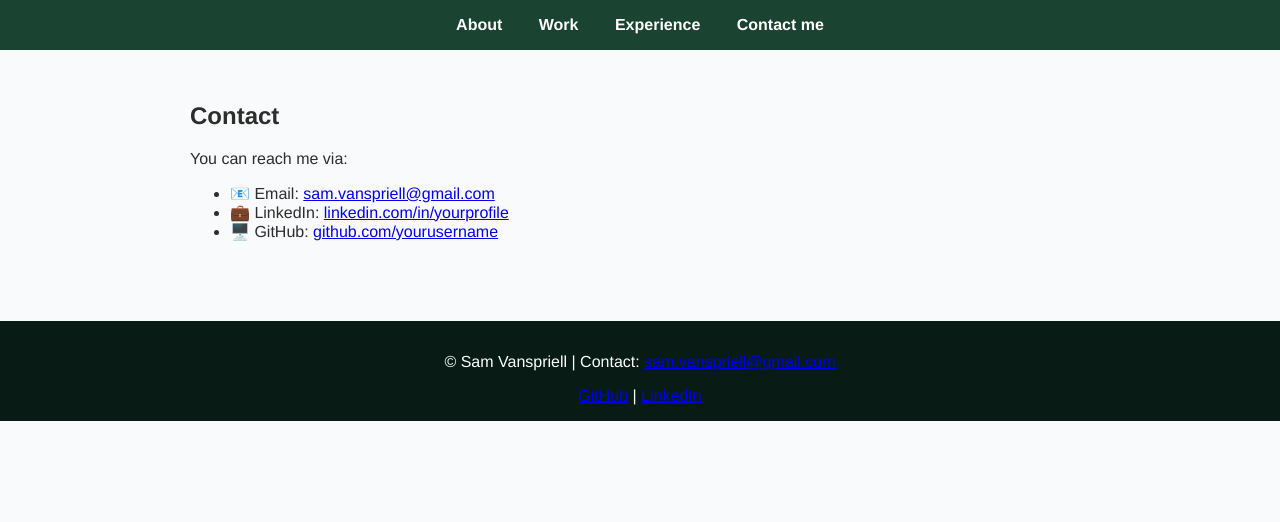
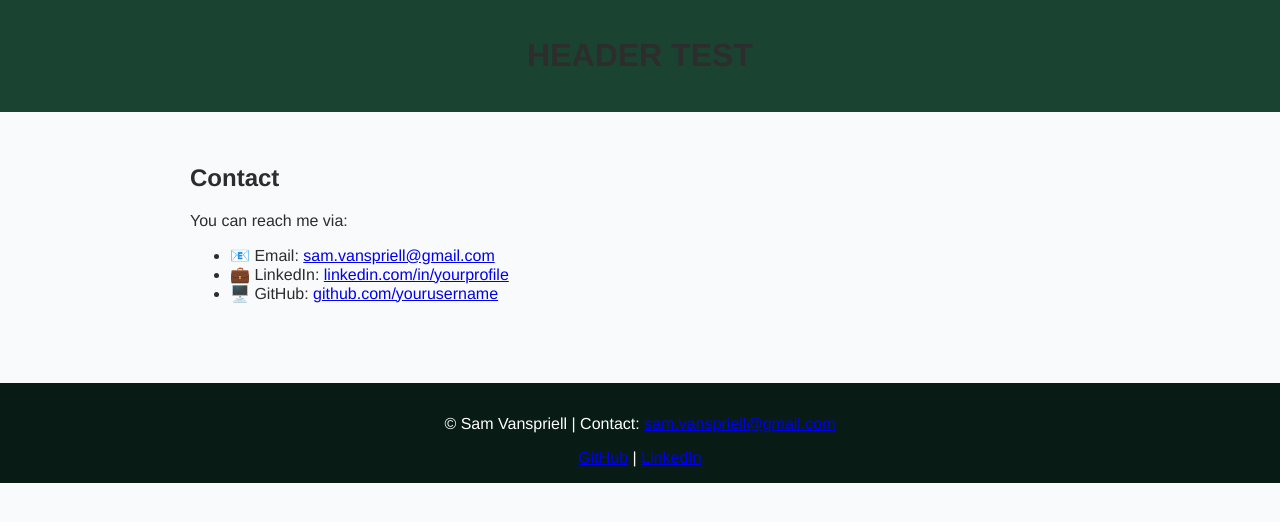
Before and after one commit to SamVansp/samvansp.github.io, a Jekyll site: the page built from your-website/contact.md, in a window 1280 px wide. Shown: the top 522 px of the page. Built offline with Jekyll 4.4.1, drawn with Linux system fonts in a browser that asks for light colours.

Commit message:
Update header.html

```diff
--- a/your-website/_includes/header.html
+++ b/your-website/_includes/header.html
@@ -1,8 +1 @@
-<header>
-  <nav class="navbar">
-    <a href="{{ '/' | relative_url }}">About</a>
-    <a href="{{ '/work' | relative_url }}">Work</a>
-    <a href="{{ '/experience' | relative_url }}">Experience</a>
-    <a href="{{ '/contact' | relative_url }}">Contact me</a>
-  </nav>
-</header>
+<header><h1>HEADER TEST</h1></header>
```
